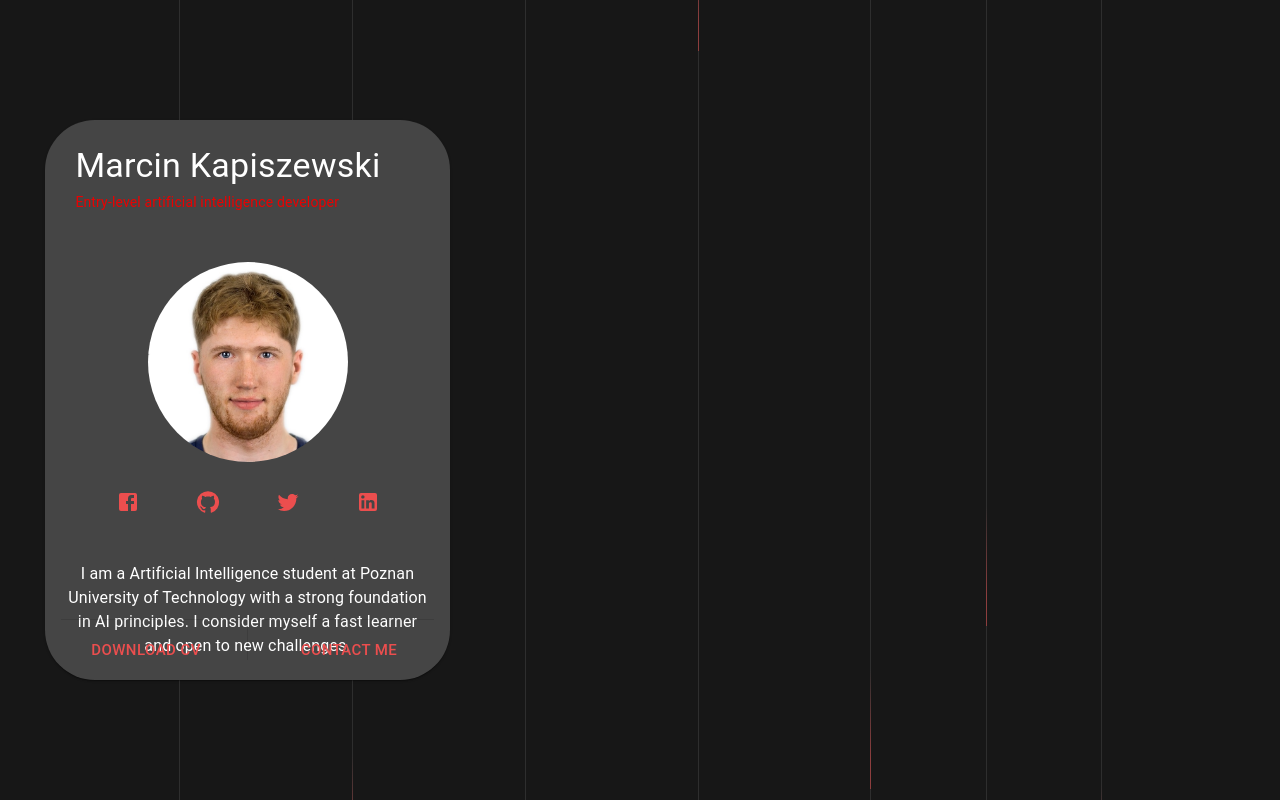
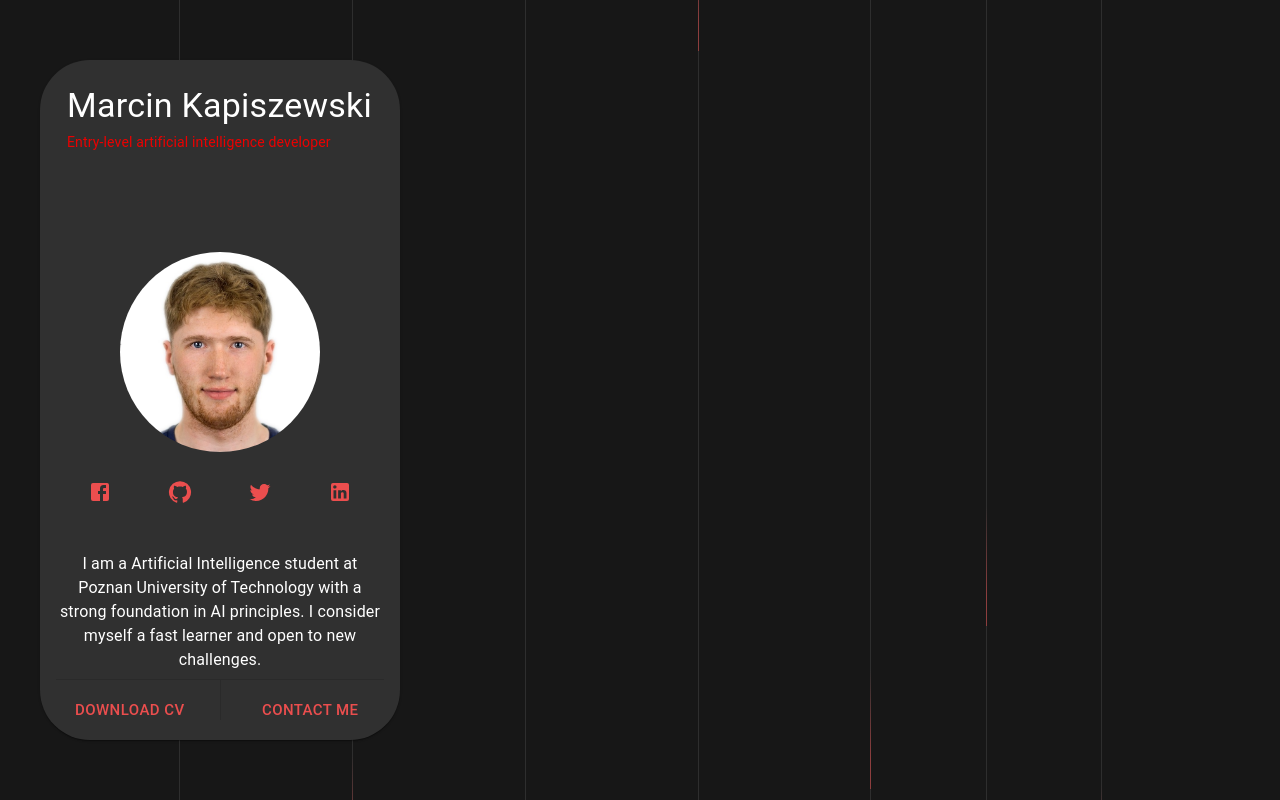
Before and after one commit to Marcin59/Marcin59.github.io, a Next.js app: page / in a window 1280 px wide. Built offline with nearby package versions, Linux system fonts and the light colour scheme.

Commit message:
Change Introduction styles

```diff
--- a/src/app/components/Introduce.tsx
+++ b/src/app/components/Introduce.tsx
@@ -6,7 +6,7 @@ import styles from './Introduce.module.css';
 export default function Introduce() {
     return(
         <Box sx={{ display: 'flex', flexDirection: 'column', alignItems: 'center', gap: "10px", height: "100%", position: "relative" }}>
-            <Box sx = {{width: "85%", margin: "25px 0 25px 0"}}>
+            <Box sx = {{width: "85%", margin: "25px 0 75px 0"}}>
                 <Typography variant="h4" sx={{margin: "0 0 5px 0"}}>
                     Marcin Kapiszewski
                 </Typography>
--- a/src/app/page.tsx
+++ b/src/app/page.tsx
@@ -4,8 +4,8 @@ import Introduce from "./components/Introduce";
 export default function Home() {
   return (
     <div>
-      <main style = {{display: "grid", gridTemplateColumns: "450px 1fr", height: '100vh', alignItems: "center"}}>
-        <Paper sx={{width: '90%', height: '70%', justifySelf: "right", overflow: 'hidden'}}>
+      <main style = {{display: "grid", gridTemplateColumns: "400px 1fr", height: '100vh', alignItems: "center"}}>
+        <Paper sx={{width: '90%', height: '85%', justifySelf: "right", overflow: 'hidden'}}>
           <Introduce/>
         </Paper>
         {/* <Paper sx={{width: '90%', height: '80%'}} >
--- a/src/app/theme/DefaultTheme.tsx
+++ b/src/app/theme/DefaultTheme.tsx
@@ -13,7 +13,7 @@ const PalleteTheme = createTheme({
         secondary: "#EB0000",
       },
       background: {
-        paper: "#454545",
+        paper: "#303030",
         default: "#454545",
       },
     },
```
